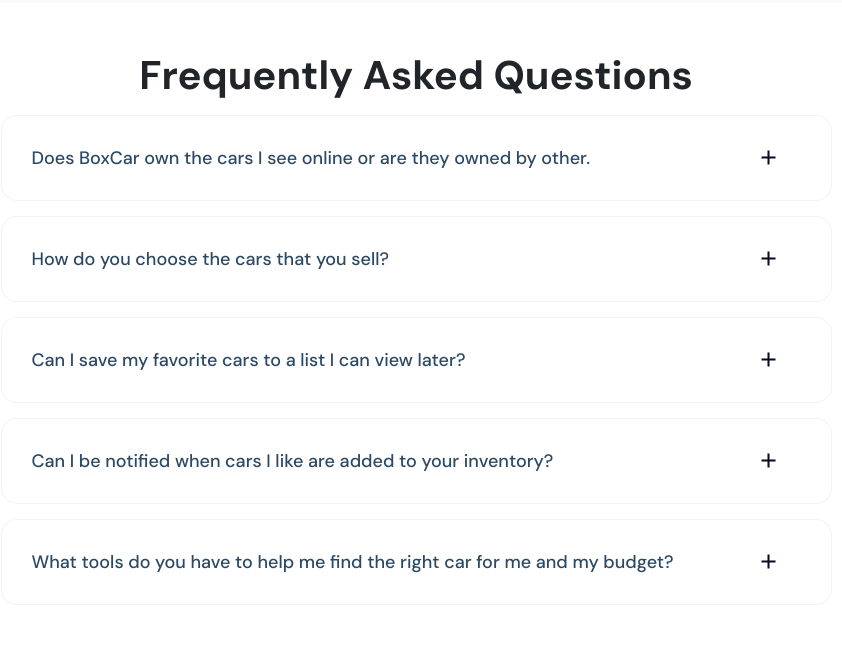
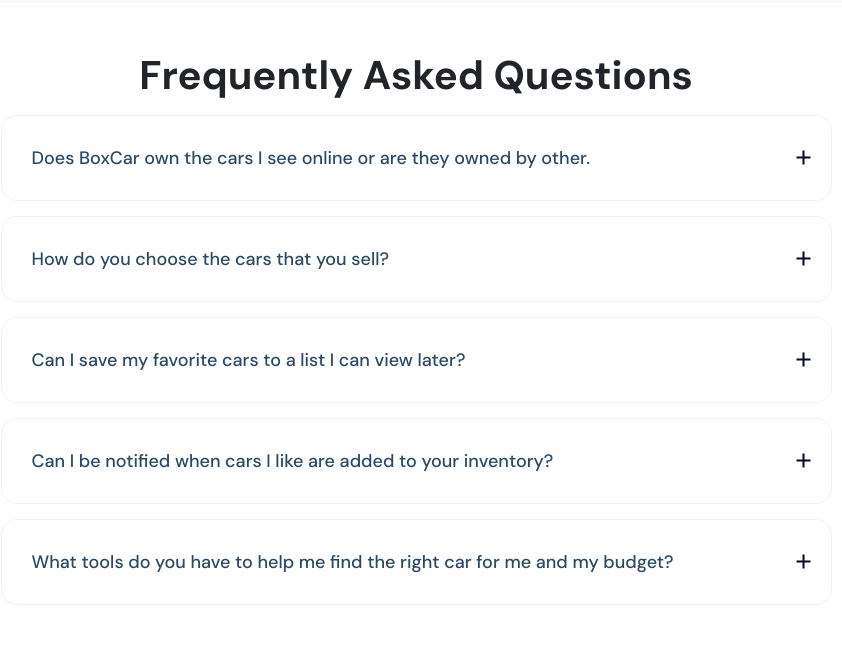
Before and after one commit to MishaVoloshyn/avtoshop, a React (Create React App) app: page /about-us in a window 1280 px wide. Shown: the part 3563-4209 px from the top of the page, without its empty margins (224-1066 px from the left). Built offline with nearby package versions, Linux system fonts and the light colour scheme.

Commit message:
fix pluss

```diff
--- a/src/App.css
+++ b/src/App.css
@@ -956,7 +956,7 @@
     font-size: 24px;
     position: absolute;
     color: var(--primary-color);
-    right: 0;
+    right: -35px;
     top: 0;
 }
 
```
